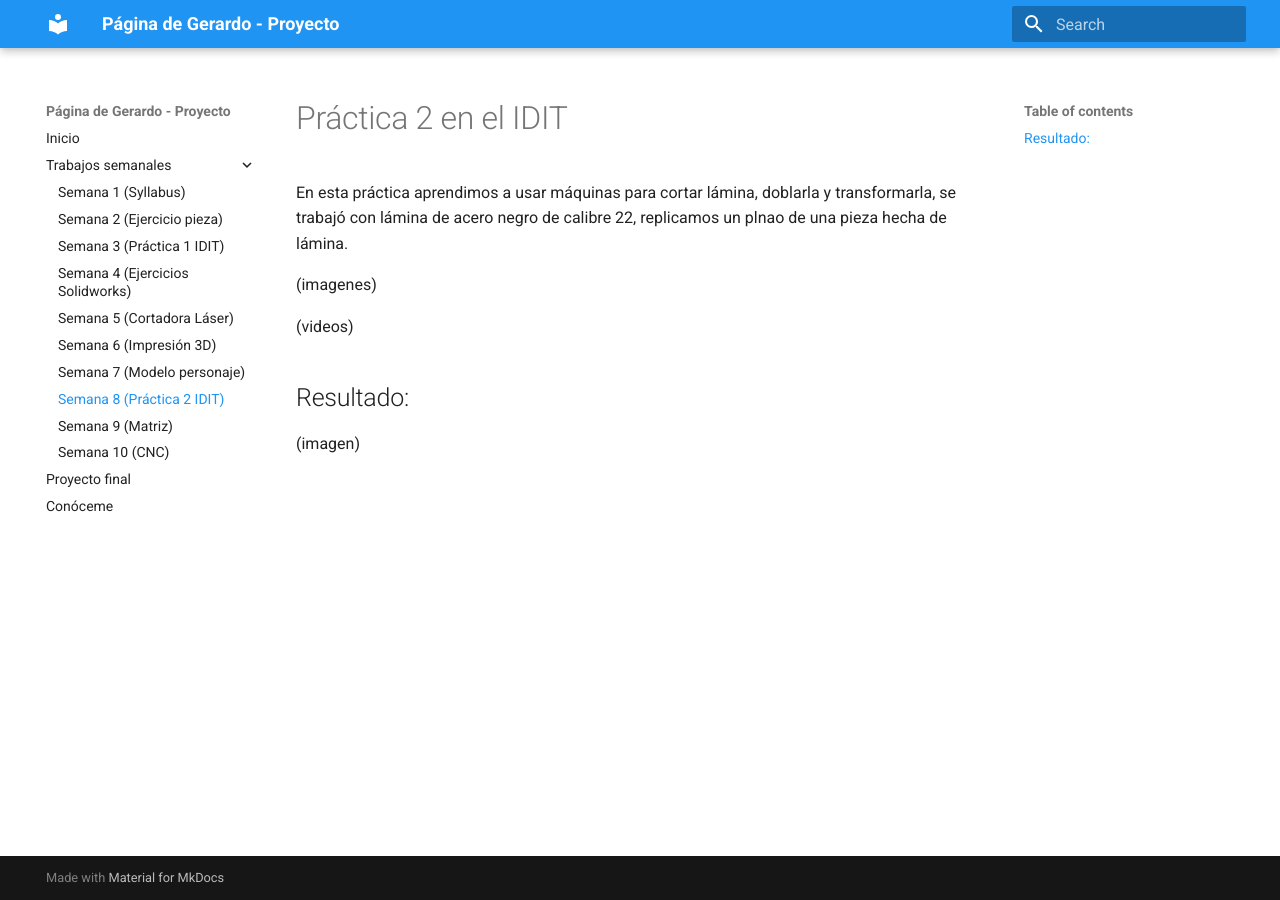
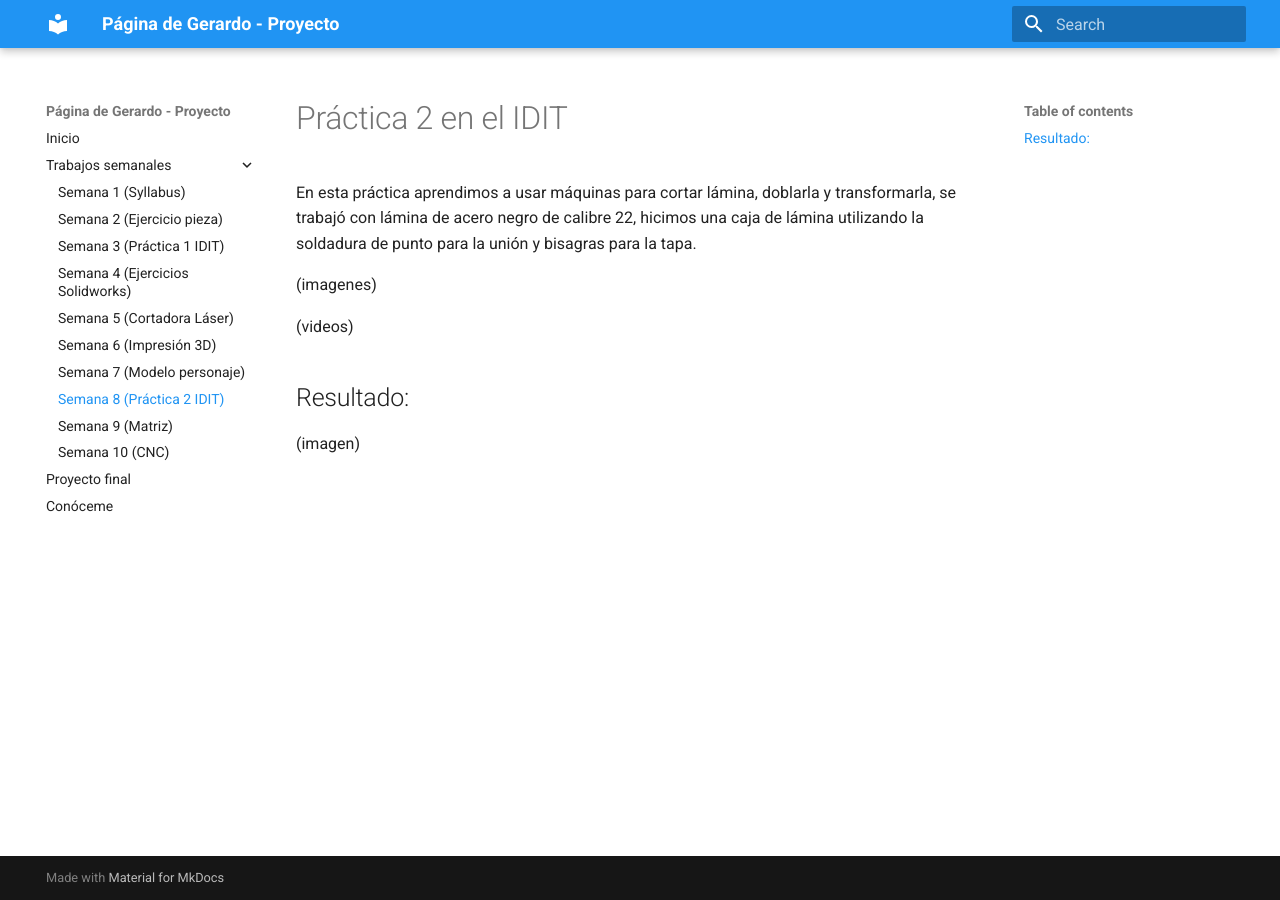
Before and after one commit to Gerardo-Esquivel/PortafolioProyecto, an MkDocs documentation site: the page built from docs/semana8.md, in a window 1280 px wide. Built offline with MkDocs 1.6.1 and Material for MkDocs 9.7.7, drawn with Linux system fonts in a browser that asks for light colours.

Commit message:
Update semana8.md

```diff
--- a/docs/semana8.md
+++ b/docs/semana8.md
@@ -1,6 +1,6 @@
 # Práctica 2 en el IDIT
 
-En esta práctica aprendimos a usar máquinas para cortar lámina, doblarla y transformarla, se trabajó con lámina de acero negro de calibre 22, replicamos un plnao de una pieza hecha de lámina.
+En esta práctica aprendimos a usar máquinas para cortar lámina, doblarla y transformarla, se trabajó con lámina de acero negro de calibre 22, hicimos una caja de lámina utilizando la soldadura de punto para la unión y bisagras para la tapa.
 
 
 (imagenes)
```
